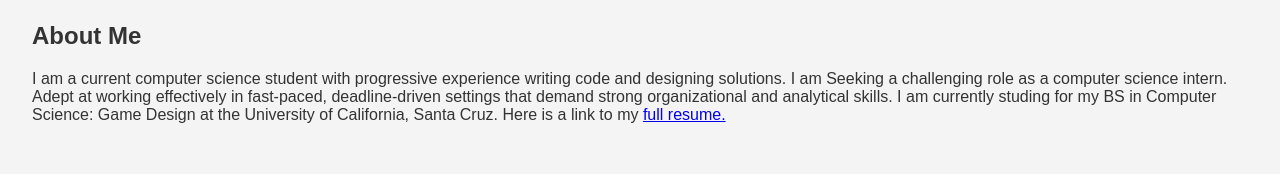
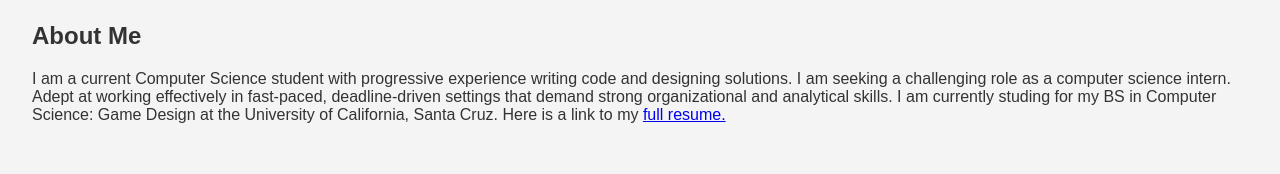
Before and after one commit to SheaLine/SheaLine.github.io, a plain HTML site: page index.html in a window 1280 px wide. Shown: the part 226-400 px from the top of the page. Drawn offline with Linux system fonts and the light colour scheme.

Commit message:
fix typos in index.html

```diff
--- a/index.html
+++ b/index.html
@@ -22,7 +22,7 @@
 
     <section id="about">
         <h2>About Me</h2>
-        <p>I am a current computer science student with progressive experience writing code and designing solutions. I am Seeking a challenging role as a computer science intern. Adept at working effectively in fast-paced, deadline-driven settings that demand strong organizational and analytical skills. I am currently studing for my BS in Computer Science: Game Design at the University of California, Santa Cruz. Here is a link to my <a href="Shea_Line_-_Computer_Science_Internship.pdf"target="_blank">full resume.</a></p>
+        <p>I am a current Computer Science student with progressive experience writing code and designing solutions. I am seeking a challenging role as a computer science intern. Adept at working effectively in fast-paced, deadline-driven settings that demand strong organizational and analytical skills. I am currently studing for my BS in Computer Science: Game Design at the University of California, Santa Cruz. Here is a link to my <a href="Shea_Line_-_Computer_Science_Internship.pdf"target="_blank">full resume.</a></p>
     </section>
 
     <section id="projects">
```
